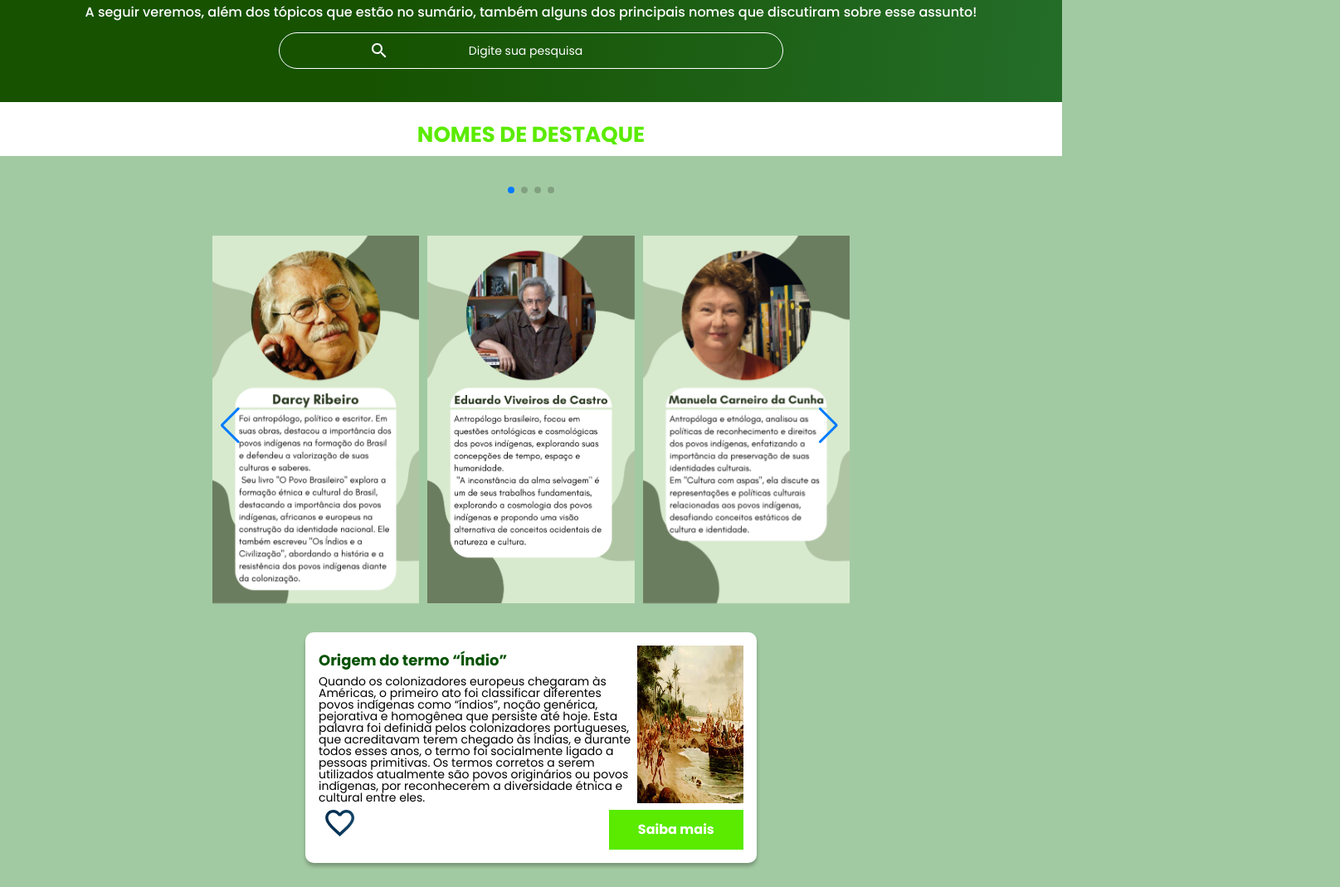
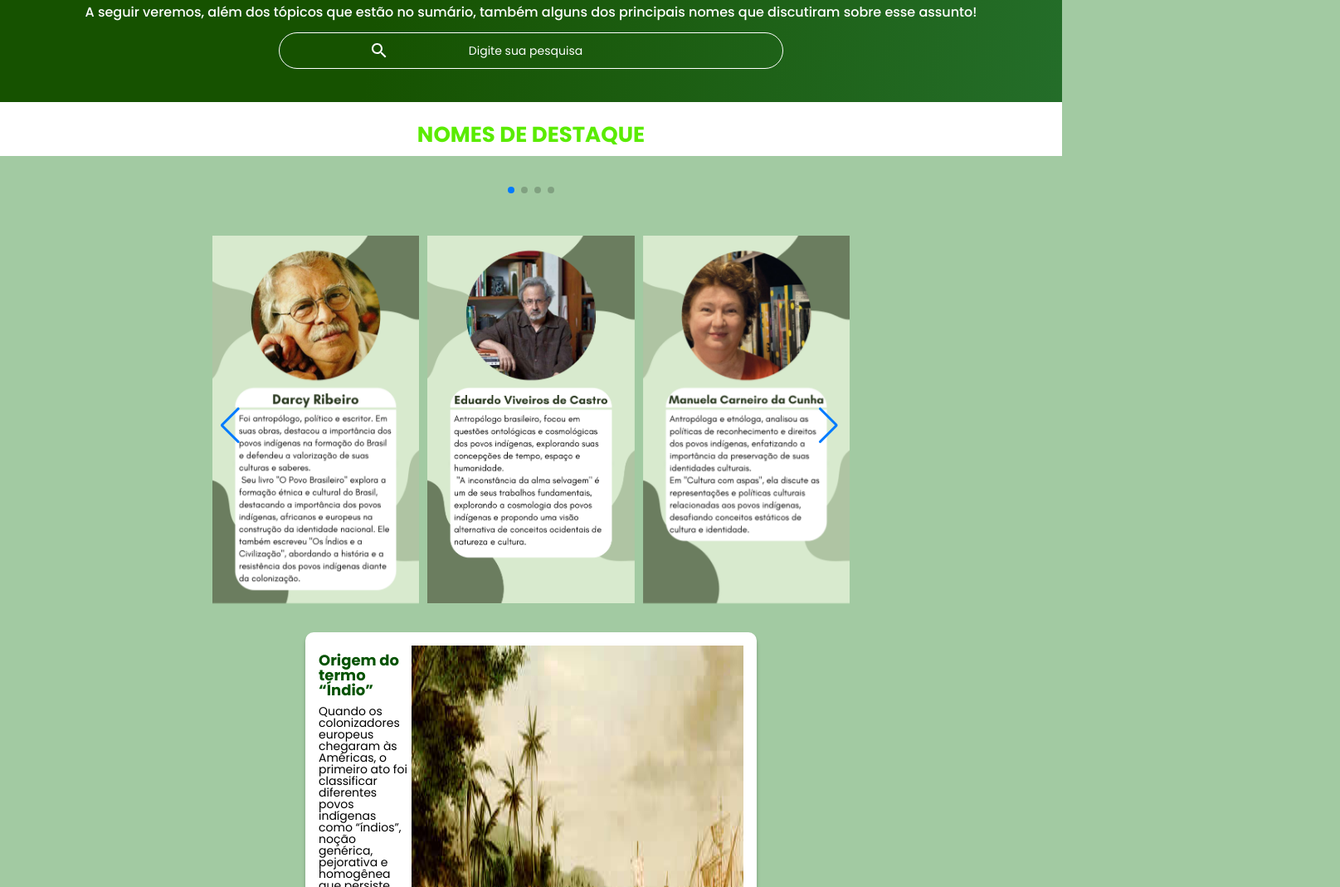
Before and after one commit to Branchertefa/Povos_ind-1as_reflex-es, a plain HTML site: page index.html in a window 1280 px wide. Shown: the part 222-1291 px from the top of the page at 83% size, 1615 px wide, since content can reach past the window. Drawn offline with nearby package versions, Linux system fonts and the light colour scheme.

Commit message:
Update style.css

```diff
--- a/style.css
+++ b/style.css
@@ -24,7 +24,3 @@ body {
     font-size: 16px;
     font-weight: 400;
 }
-
-.descricao__imagem{
- width: 10vw;
-}
```
